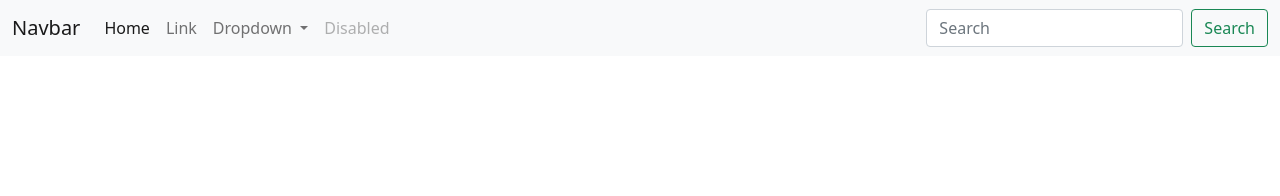
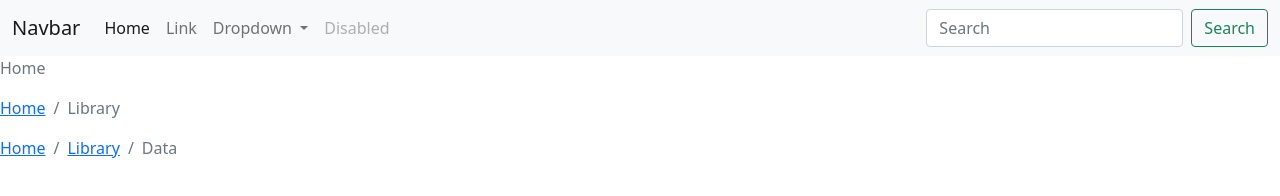
Before and after one commit to IshanGhoshDP/Onboarding-Ishan-Practice, a plain HTML site: page index.html in a window 1280 px wide. Drawn offline with nearby package versions, Linux system fonts and the light colour scheme.

Commit message:
OI-4: Added Breadcrumbs.

```diff
--- a/index.html
+++ b/index.html
@@ -43,6 +43,24 @@
           </div>
         </div>
       </nav>
+      <nav aria-label="breadcrumb">
+        <ol class="breadcrumb">
+          <li class="breadcrumb-item active" aria-current="page">Home</li>
+        </ol>
+      </nav>
+      <nav aria-label="breadcrumb">
+        <ol class="breadcrumb">
+          <li class="breadcrumb-item"><a href="#">Home</a></li>
+          <li class="breadcrumb-item active" aria-current="page">Library</li>
+        </ol>
+      </nav>
+      <nav aria-label="breadcrumb">
+        <ol class="breadcrumb">
+          <li class="breadcrumb-item"><a href="#">Home</a></li>
+          <li class="breadcrumb-item"><a href="#">Library</a></li>
+          <li class="breadcrumb-item active" aria-current="page">Data</li>
+        </ol>
+      </nav>
     <script src="https://cdn.jsdelivr.net/npm/bootstrap@5.0.2/dist/js/bootstrap.bundle.min.js" integrity="sha384-MrcW6ZMFYlzcLA8Nl+NtUVF0sA7MsXsP1UyJoMp4YLEuNSfAP+JcXn/tWtIaxVXM" crossorigin="anonymous"></script>
   </body>
 </html>
```
